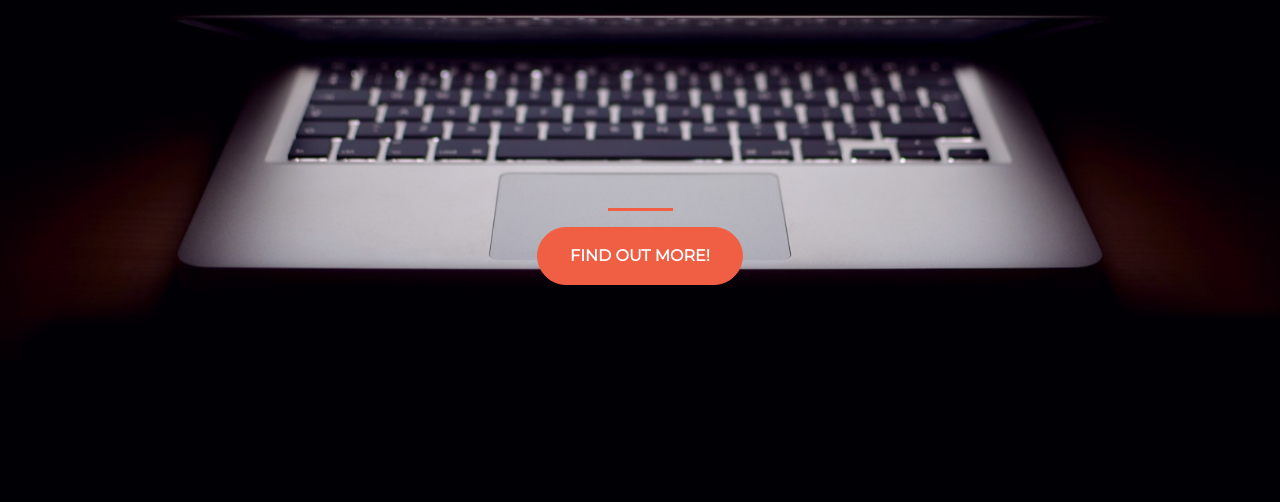
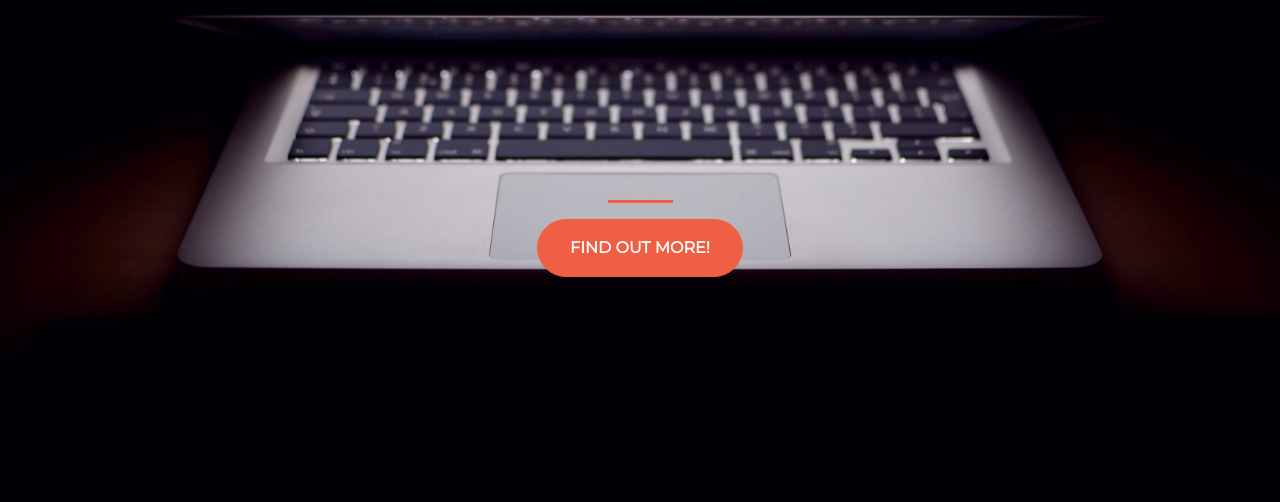
Before and after one commit to RoxasChainDon/rxcd-launchpage, a plain HTML site: page index.html in a window 1280 px wide. Shown: the part 298-800 px from the top of the page. Drawn offline with nearby package versions, Linux system fonts and the light colour scheme.

Commit message:
update ln25
13rem -> 12rem

```diff
--- a/style.css
+++ b/style.css
@@ -22,7 +22,7 @@ hr {
 }
 
 .buffer {
-	height: 13rem;
+	height: 12rem;
 }
 
 .btn {
```
